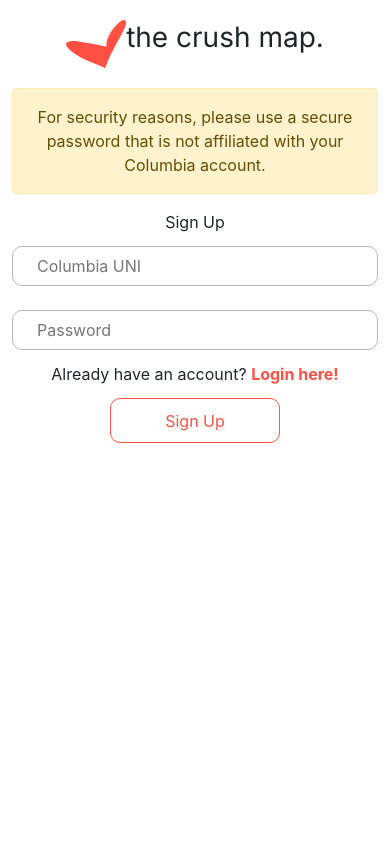
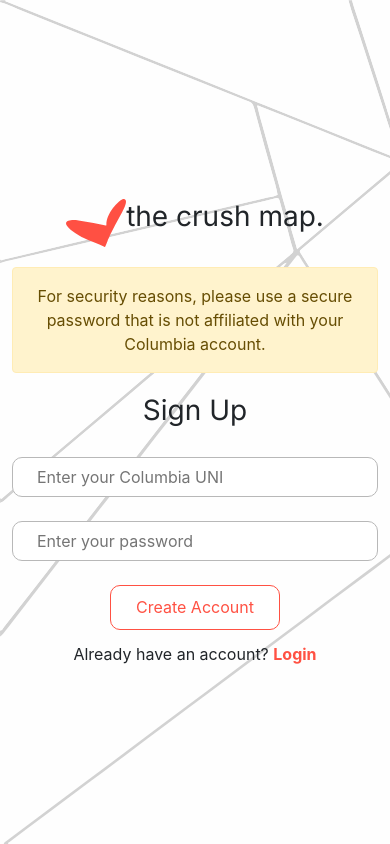
Before and after one commit to vanessa-vasquez/the-crush-map, a React (Create React App) app: page / in a window 390 px wide. Built offline with nearby package versions, Linux system fonts and the light colour scheme; no server answers; what cytoscape-spread would draw is missing.

Commit message:
Implement responsive sign up page

```diff
--- a/src/App.js
+++ b/src/App.js
@@ -1,13 +1,11 @@
 import './App.css';
 import SignUp from './components/SignUp';
-import Header from './components/Header';
 import { AuthProvider } from './contexts/AuthContext.js';
 
 function App() {
   return (
     <>
       <AuthProvider>
-        <Header />
         <SignUp />
       </AuthProvider>
     </>
--- a/src/components/SignUp.js
+++ b/src/components/SignUp.js
@@ -1,13 +1,11 @@
-import { React, useEffect, useState } from 'react';
+import { React, useState } from 'react';
 import { Container, Row, Col, Alert } from 'react-bootstrap';
-import '../styles/Auth.css';
-import cytoscape from 'cytoscape';
+import Header from './Header';
 import { useAuth } from '../contexts/AuthContext.js';
 import { auth } from '../firebase.js';
 import { NavLink, useNavigate } from 'react-router-dom';
-import spread from 'cytoscape-spread';
 
-cytoscape.use(spread);
+import '../styles/Auth.css';
 
 export default function SignUp() {
   const [uni, setUni] = useState('');
@@ -16,43 +14,6 @@ export default function SignUp() {
   const [loading, setLoading] = useState(false);
   const { signup } = useAuth();
   const navigate = useNavigate();
-
-  useEffect(() => {
-    cytoscape({
-      container: document.getElementById('home-cy'),
-      elements: [
-        {
-          data: { id: 'you' }
-        },
-        {
-          data: { id: 'me' }
-        },
-        {
-          data: { id: 'love', source: 'you', target: 'me' }
-        }
-      ],
-      style: [
-        {
-          selector: 'node',
-          style: {
-            'background-color': '#666',
-            label: 'data(id)'
-          }
-        },
-        {
-          selector: 'edge',
-          style: {
-            width: 3,
-            'line-color': '#ccc',
-            'target-arrow-color': '#ccc',
-            'target-arrow-shape': 'triangle',
-            'curve-style': 'bezier',
-            label: 'data(id)'
-          }
-        }
-      ]
-    });
-  }, []);
 
   const addUser = async (e) => {
     e.preventDefault();
@@ -117,53 +78,50 @@ export default function SignUp() {
   };
 
   return (
+    <div className="home">
       <Container>
         <Row>
-        <Col md={12} className="text-center">
+          <Col md={3}></Col>
+          <Col md={6} className="login-container">
+            <Header />
+            <div className="text-center">
               <Alert id="warning" key="warning" variant="warning">
                 For security reasons, please use a secure password that is not affiliated with your
                 Columbia account.
               </Alert>
-        </Col>
-      </Row>
-      <Row>
-        <Col md={6}>
-          <div className="d-none d-sm-none d-md-block" id="home-cy"></div>
-        </Col>
-        <Col xs={12} md={6} className="text-center">
-          <span className="page-type-title">Sign Up</span>
               {error && (
                 <Alert id="error" key="danger" variant="danger">
                   {error}
                 </Alert>
               )}
+              <div className="title">Sign Up</div>
               <form id="sign-up-form" onSubmit={addUser}>
                 <input
                   type="text"
                   id="uni-input"
                   name="uni"
                   onChange={(e) => setUni(e.target.value)}
-              placeholder="Columbia UNI"
+                  placeholder="Enter your Columbia UNI"
                 />
                 <br />
                 <input
                   type="password"
                   id="pass-input"
                   name="pass"
-              onChange={(e) => {
-                setPass(e.target.value);
-              }}
-              placeholder="Password"
+                  onChange={(e) => setPass(e.target.value)}
+                  placeholder="Enter your password"
                 />
                 <br />
-            <span>
-              Already have an account? <NavLink to="/login">Login here!</NavLink>
-            </span>{' '}
-            <br />
-            <input id="sign-up-btn" disabled={loading} type="submit" value="Sign Up" />
+                <input id="sign-up-btn" disabled={loading} type="submit" value="Create Account" />
+                <div>
+                  {'Already have an account?'} <NavLink to="/login">Login</NavLink>
+                </div>
               </form>
+            </div>
           </Col>
+          <Col md={3}></Col>
         </Row>
       </Container>
+    </div>
   );
 }
```
Lines whose indentation alone changed are shown as unchanged.
